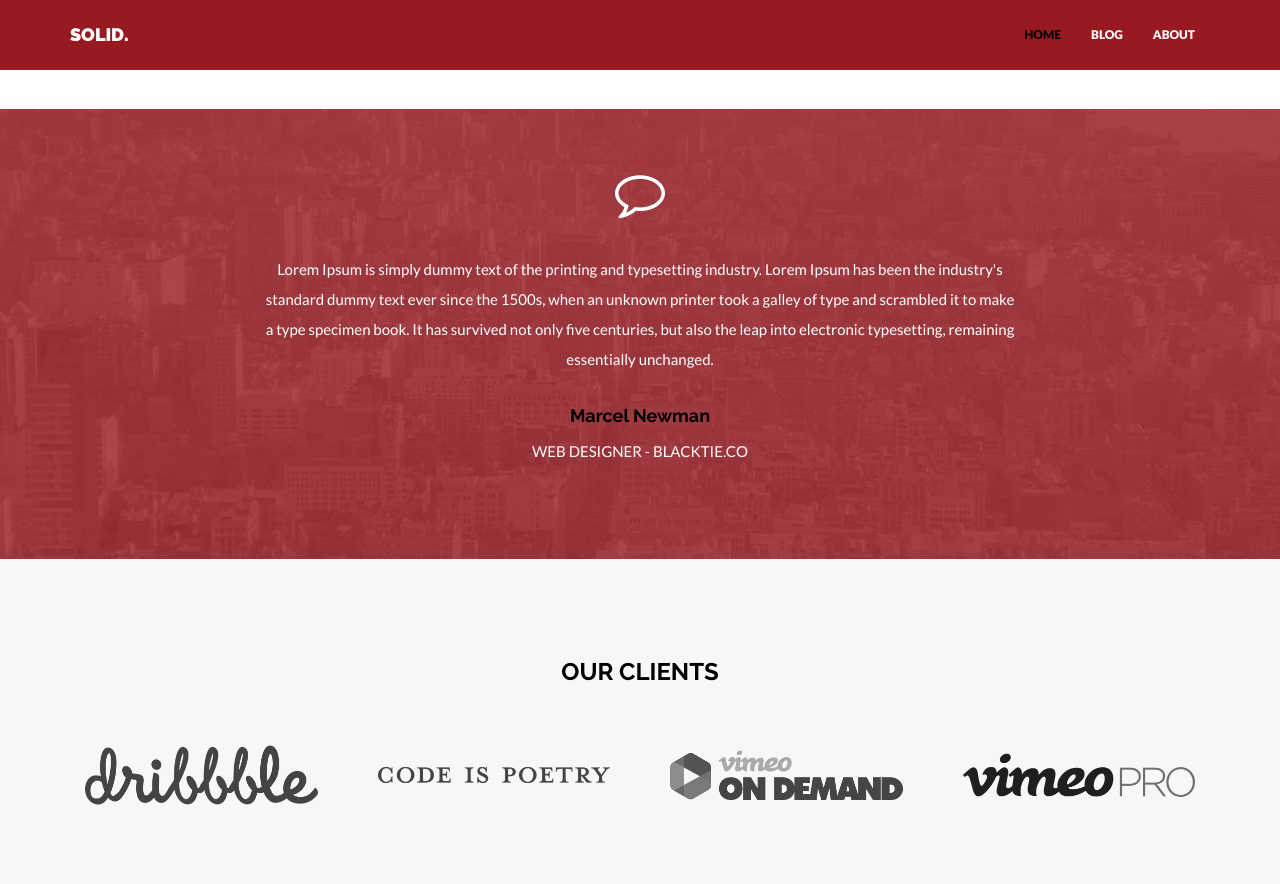
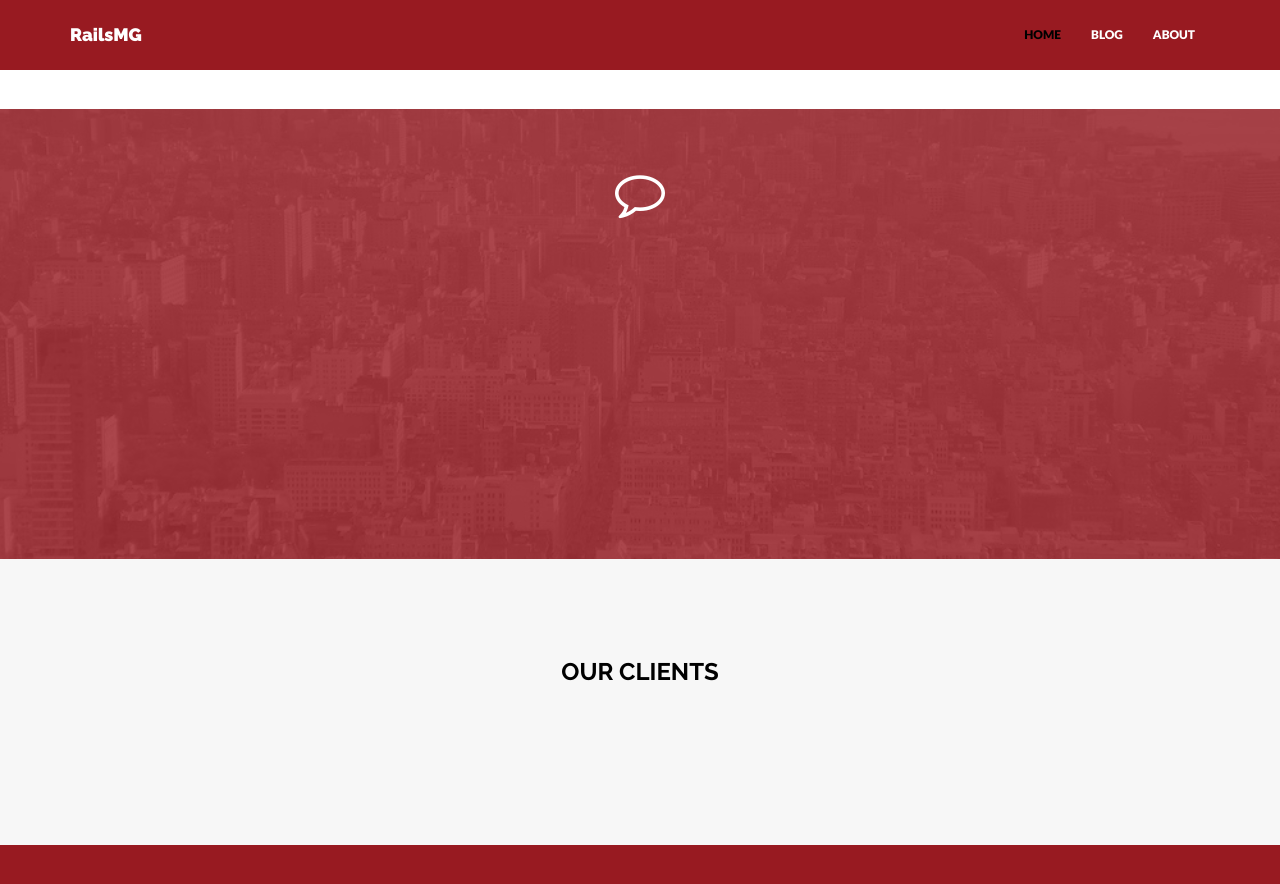
Before and after one commit to TremOnRails/railsmg.github.io, a Jekyll site: the page built from index.html, in a window 1280 px wide and 900 px high, scrolled down 1413 px. Shown: the top 884 px of the window. Built offline with Jekyll 4.4.1, drawn with Linux system fonts in a browser that asks for light colours; nearby versions of some CDN libraries.

Commit message:
Remove unused data from _config

```diff
--- a/_config.yml
+++ b/_config.yml
@@ -1,11 +1,11 @@
 ### GENERAL SETTINGS ###
 
 # Site settings
-title: SOLID.
-description: "Write an awesome description for your new site here. You can edit this line in _config.yml. It will appear in your document head meta (for Google search results) and in your feed.xml site description."
+title: RailsMG
+description: "Website do grupo de usuários Rails de Minas Gerais"
 analytics: #Google analytics code in the format XX-nnnnnnnn-n
 baseurl: "" #important: start with /
-url: "http://yourdomain.com"
+url: ""
 
 # Build settings
 markdown: kramdown
@@ -33,64 +33,5 @@
 # Contact email
 email: railsmg@railsmg.com.br
 
-
-### GENERAL DATA FOR VARIOUS LOCATIONS ###
-
-# Members information. Shown on About page.
-members:
-  - name: Mark Webber
-    position: CEO
-    text: Lorem Ipsum is simply dummy text of the printing and typesetting industry.
-    img: team01.jpg
-    social:
-      - title: envelope #use for email address
-        url: mailto:name@domain.com
-      - title: twitter
-        url: http://twitter.com/handle
-  - name: Paul Jameson
-    position: Lead Designer
-    text: Lorem Ipsum is simply dummy text of the printing and typesetting industry.
-    img: team02.jpg
-    social:
-      - title: envelope #use for email address
-        url: mailto:name@domain.com
-      - title: twitter
-        url: http://twitter.com/handle
-  - name: Laura Sommers
-    position: Lead Developer
-    text: Lorem Ipsum is simply dummy text of the printing and typesetting industry.
-    img: team03.jpg
-    social:
-      - title: envelope #use for email address
-        url: mailto:name@domain.com
-      - title: twitter
-        url: http://twitter.com/handle
-  - name: Martin Blunt
-    position: Marketing
-    text: Lorem Ipsum is simply dummy text of the printing and typesetting industry.
-    img: team04.jpg
-    social:
-      - title: envelope #use for email address
-        url: mailto:name@domain.com
-      - title: twitter
-        url: http://twitter.com/handle
-
-# Clients information. Shown on Home and About pages.
-clients:
-  - name: dribbble
-    img: client01.png
-  - name: Code is Poetry
-    img: client02.png
-  - name: Vimeo
-    img: client03.png
-  - name: VimeoPro
-    img: client04.png
-
 # Short text about your company. Shown in footer on every page and also separately on Home and Contact page.
 about: "Rails MG"
-
-# Testimonial content. Shown on Home and About page.
-testimonial:
-    message: "Lorem Ipsum is simply dummy text of the printing and typesetting industry. Lorem Ipsum has been the industry's standard dummy text ever since the 1500s, when an unknown printer took a galley of type and scrambled it to make a type specimen book. It has survived not only five centuries, but also the leap into electronic typesetting, remaining essentially unchanged."
-    author: Marcel Newman
-    position: WEB DESIGNER - BLACKTIE.CO
```
